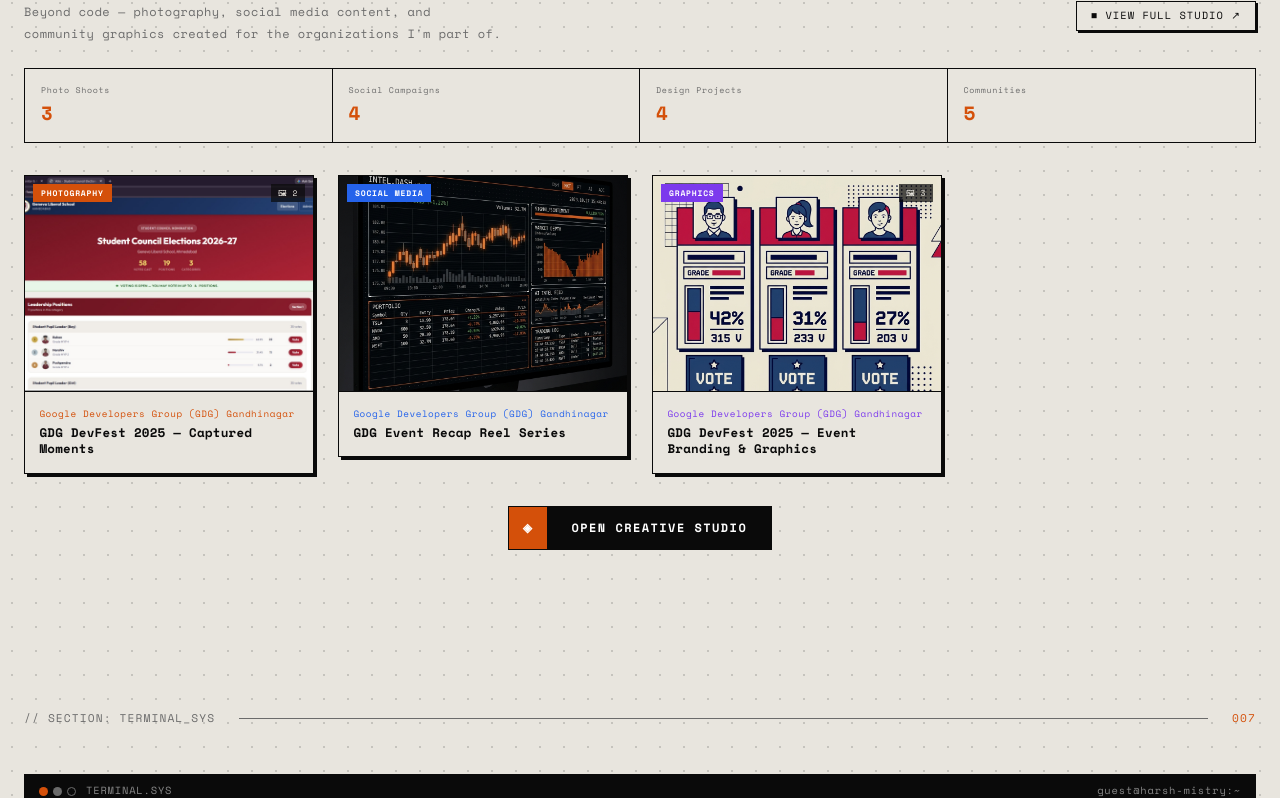
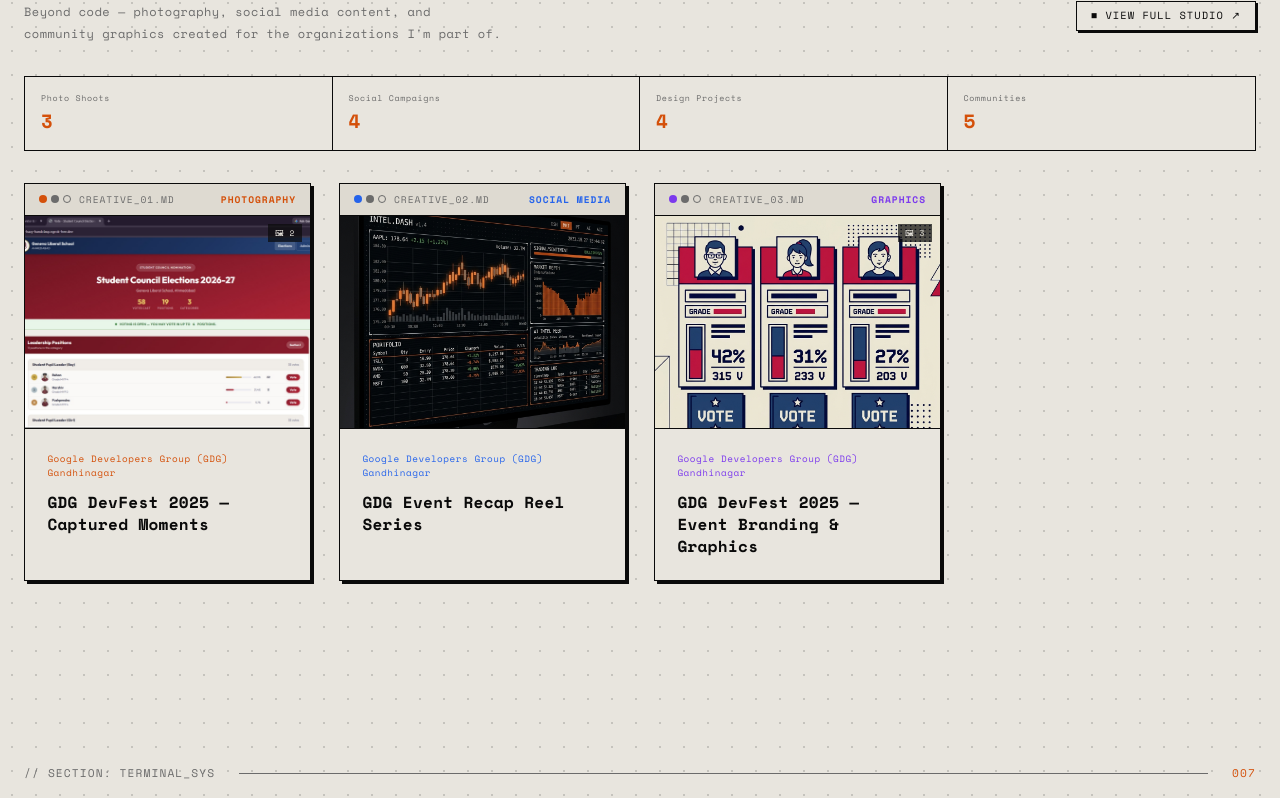
Before and after one commit to Harsh-Mistry-12/harsh-portfolio, a Next.js app: page / in a window 1280 px wide. Shown: the part 6945-7743 px from the top of the page. Built offline with nearby package versions, Linux system fonts and the light colour scheme.

Commit message:
feat: add Creative section component to display portfolio work previews

```diff
--- a/components/sections/Creative.tsx
+++ b/components/sections/Creative.tsx
@@ -6,15 +6,15 @@
 import { creativeWorks } from "@/lib/data";
 
 const CATEGORY_ACCENT: Record<string, string> = {
-  photography:  "#d4500a",
+  photography:   "#d4500a",
   "social-media": "#2563eb",
-  graphics:     "#7c3aed",
+  graphics:      "#7c3aed",
 };
 
 const CATEGORY_LABEL: Record<string, string> = {
-  photography:  "PHOTOGRAPHY",
+  photography:   "PHOTOGRAPHY",
   "social-media": "SOCIAL MEDIA",
-  graphics:     "GRAPHICS",
+  graphics:      "GRAPHICS",
 };
 
 const stats = [
@@ -24,7 +24,7 @@
   { label: "Communities",      value: "5"                                                                        },
 ];
 
-function MiniCard({ work }: { work: (typeof creativeWorks)[0] }) {
+function MiniCard({ work, index }: { work: (typeof creativeWorks)[0]; index: number }) {
   const [hovered, setHovered] = useState(false);
   const accent = CATEGORY_ACCENT[work.category] ?? "#d4500a";
   const label  = CATEGORY_LABEL[work.category]  ?? work.category.toUpperCase();
@@ -39,15 +39,45 @@
         style={{
           border: "1px solid #0a0a0a",
           background: "#e8e5de",
+          display: "flex",
+          flexDirection: "column",
           overflow: "hidden",
           transition: "box-shadow 0.2s ease, transform 0.2s ease",
           boxShadow: hovered ? "6px 6px 0px #0a0a0a" : "3px 3px 0px #0a0a0a",
           transform: hovered ? "translate(-2px,-2px)" : "translate(0,0)",
           cursor: "pointer",
+          height: "100%",
         }}
         onMouseEnter={() => setHovered(true)}
         onMouseLeave={() => setHovered(false)}
       >
+        {/* Terminal title bar */}
+        <div
+          style={{
+            borderBottom: "1px solid #0a0a0a",
+            padding: "8px 14px",
+            display: "flex",
+            alignItems: "center",
+            justifyContent: "space-between",
+            background: "#dedad1",
+            fontFamily: "var(--font-mono)",
+            fontSize: "0.6rem",
+            letterSpacing: "0.1em",
+          }}
+        >
+          <div style={{ display: "flex", alignItems: "center", gap: "8px" }}>
+            <div style={{ display: "flex", gap: "4px" }}>
+              <span style={{ width: 8, height: 8, borderRadius: "50%", background: accent, display: "inline-block" }} />
+              <span style={{ width: 8, height: 8, borderRadius: "50%", background: "#6b6b6b", display: "inline-block" }} />
+              <span style={{ width: 8, height: 8, borderRadius: "50%", border: "1px solid #6b6b6b", display: "inline-block" }} />
+            </div>
+            <span style={{ color: "#6b6b6b" }}>
+              CREATIVE_{String(index + 1).padStart(2, "0")}.MD
+            </span>
+          </div>
+          <span style={{ color: accent, fontWeight: 700 }}>{label}</span>
+        </div>
+
         {/* Cover image */}
         <div
           style={{
@@ -56,13 +86,14 @@
             aspectRatio: "4 / 3",
             overflow: "hidden",
             borderBottom: "1px solid #0a0a0a",
+            flexShrink: 0,
           }}
         >
           <Image
             src={work.coverImage}
             alt={work.title}
             fill
-            sizes="(max-width: 640px) 100vw, 280px"
+            sizes="(max-width: 640px) 100vw, (max-width: 1024px) 50vw, 280px"
             style={{
               objectFit: "cover",
               transform: hovered ? "scale(1.05)" : "scale(1)",
@@ -70,24 +101,7 @@
               filter: hovered ? "brightness(0.8)" : "brightness(1)",
             }}
           />
-          {/* Category badge */}
-          <div
-            style={{
-              position: "absolute",
-              top: "8px",
-              left: "8px",
-              background: accent,
-              color: "#fff",
-              fontFamily: "var(--font-mono)",
-              fontSize: "0.5rem",
-              letterSpacing: "0.1em",
-              padding: "3px 8px",
-              fontWeight: 700,
-            }}
-          >
-            {label}
-          </div>
-          {/* Image count */}
+          {/* Image count badge */}
           {work.images.length > 1 && (
             <div
               style={{
@@ -108,14 +122,22 @@
         </div>
 
         {/* Body */}
-        <div style={{ padding: "0.9rem" }}>
+        <div
+          style={{
+            padding: "1.4rem",
+            display: "flex",
+            flexDirection: "column",
+            flex: 1,
+            gap: "0.8rem",
+          }}
+        >
           <p
             style={{
               fontFamily: "var(--font-mono)",
               fontSize: "0.58rem",
               color: accent,
               letterSpacing: "0.06em",
-              marginBottom: "4px",
+              margin: 0,
             }}
           >
             {work.community}
@@ -123,7 +145,7 @@
           <h3
             style={{
               fontFamily: "var(--font-mono)",
-              fontSize: "0.78rem",
+              fontSize: "clamp(0.85rem, 2.5vw, 1rem)",
               fontWeight: 700,
               letterSpacing: "0.02em",
               lineHeight: 1.35,
@@ -145,7 +167,7 @@
     creativeWorks.find((w) => w.category === "photography"),
     creativeWorks.find((w) => w.category === "social-media"),
     creativeWorks.find((w) => w.category === "graphics"),
-  ].filter(Boolean) as (typeof creativeWorks);
+  ].filter(Boolean) as typeof creativeWorks;
 
   return (
     <section id="creative" className="py-20">
@@ -158,7 +180,7 @@
         </div>
 
         {/* Header row */}
-        <div className="flex items-start justify-between mb-6 flex-wrap gap-4">
+        <div className="flex items-start justify-between mb-8 flex-wrap gap-4">
           <p
             style={{
               fontFamily: "var(--font-mono)",
@@ -170,7 +192,7 @@
             }}
           >
             Beyond code — photography, social media content, and community graphics
-            created for the organizations I'm part of.
+            created for the organizations I&apos;m part of.
           </p>
           <Link
             href="/creative"
@@ -255,35 +277,15 @@
           style={{
             display: "grid",
             gridTemplateColumns: "repeat(auto-fill, minmax(min(100%, 260px), 1fr))",
-            gap: "clamp(14px, 2.5vw, 24px)",
+            gap: "clamp(16px, 3vw, 28px)",
             marginBottom: "1.5rem",
           }}
         >
-          {preview.map((work) => (
-            <MiniCard key={work.slug} work={work} />
+          {preview.map((work, index) => (
+            <MiniCard key={work.slug} work={work} index={index} />
           ))}
         </div>
 
-        {/* Bottom CTA */}
-        <div
-          style={{
-            display: "flex",
-            justifyContent: "center",
-            paddingTop: "0.5rem",
-          }}
-        >
-          <Link
-            href="/creative"
-            id="creative-cta-open-studio"
-            target="_blank"
-            rel="noreferrer"
-            className="btn-brutalist"
-            style={{ textDecoration: "none", minWidth: "240px" }}
-          >
-            <span className="btn-tab">◈</span>
-            <span className="btn-body">OPEN CREATIVE STUDIO</span>
-          </Link>
-        </div>
       </div>
     </section>
   );
```
